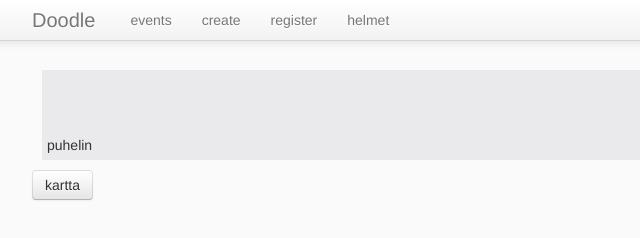
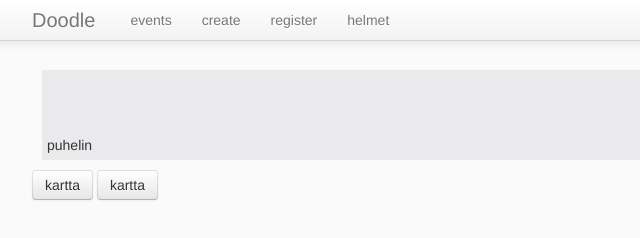
Before and after one commit to mluukkai/ngdoodle-frontend, a website: page app/index.html at #/library in a window 1280 px wide. Shown: the full height of the page, 138-778 px from the left. Drawn offline with Linux system fonts and the light colour scheme; some packages are replaced by stand-ins of ours; files whose address does not match are found by name.

Commit message:
a bugfix

```diff
--- a/app/views/library.html
+++ b/app/views/library.html
@@ -7,6 +7,7 @@
 	puhelin {{info['phone']}}
 </div>
 
-<div ng-show="mapVisible" id="map-canvas"/>
+<p class="btn" ng-click="showMap()">kartta</p>
+<a href="" class="btn" ng-click="showMap(); $event.stopPropagation();">kartta</a>
 
-<p class="btn" ng-click="showMap()">kartta</p>
+<div ng-show="mapVisible" id="map-canvas"></div>
```
Also changed, not shown: dist/views/library.html.
